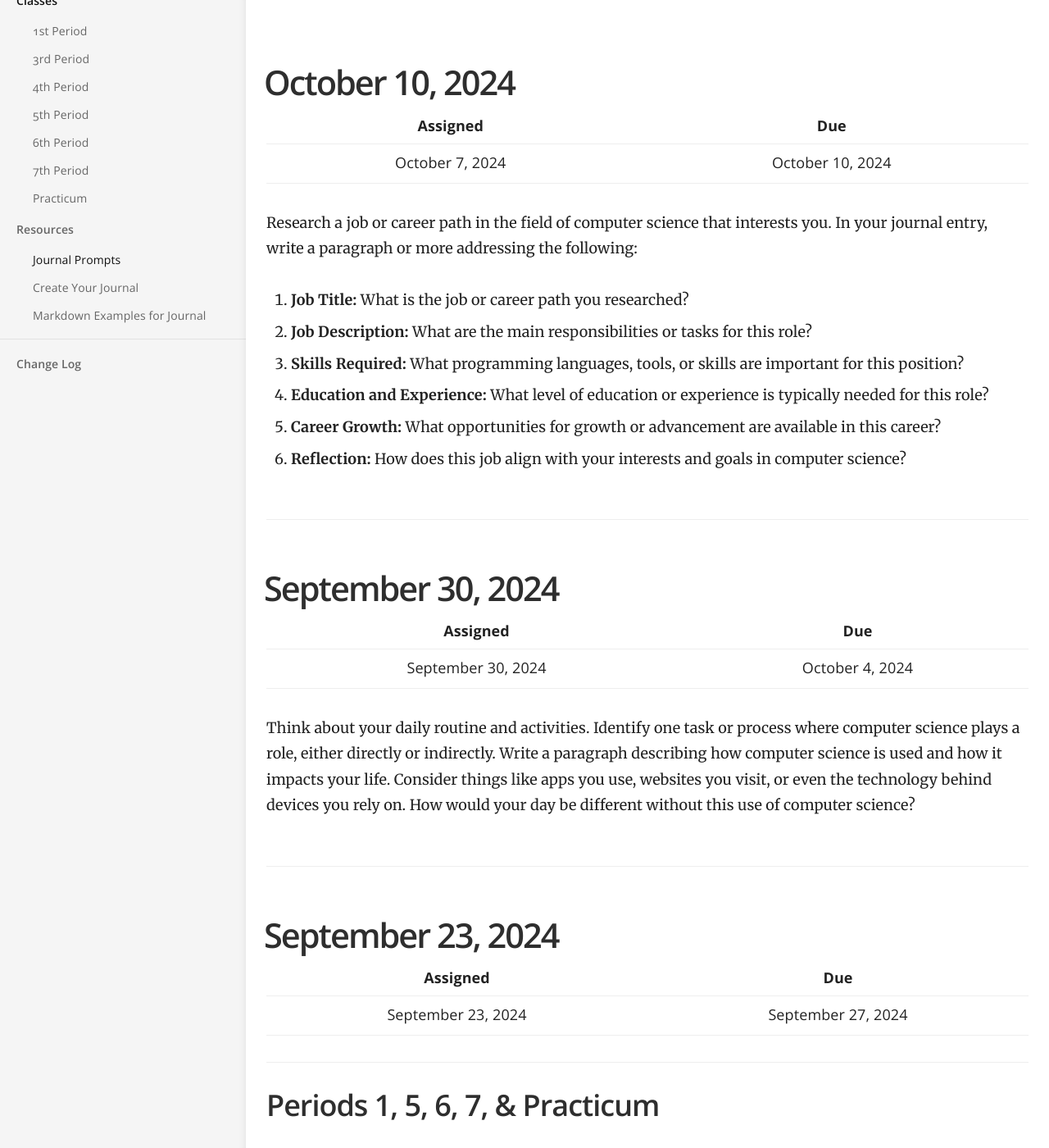
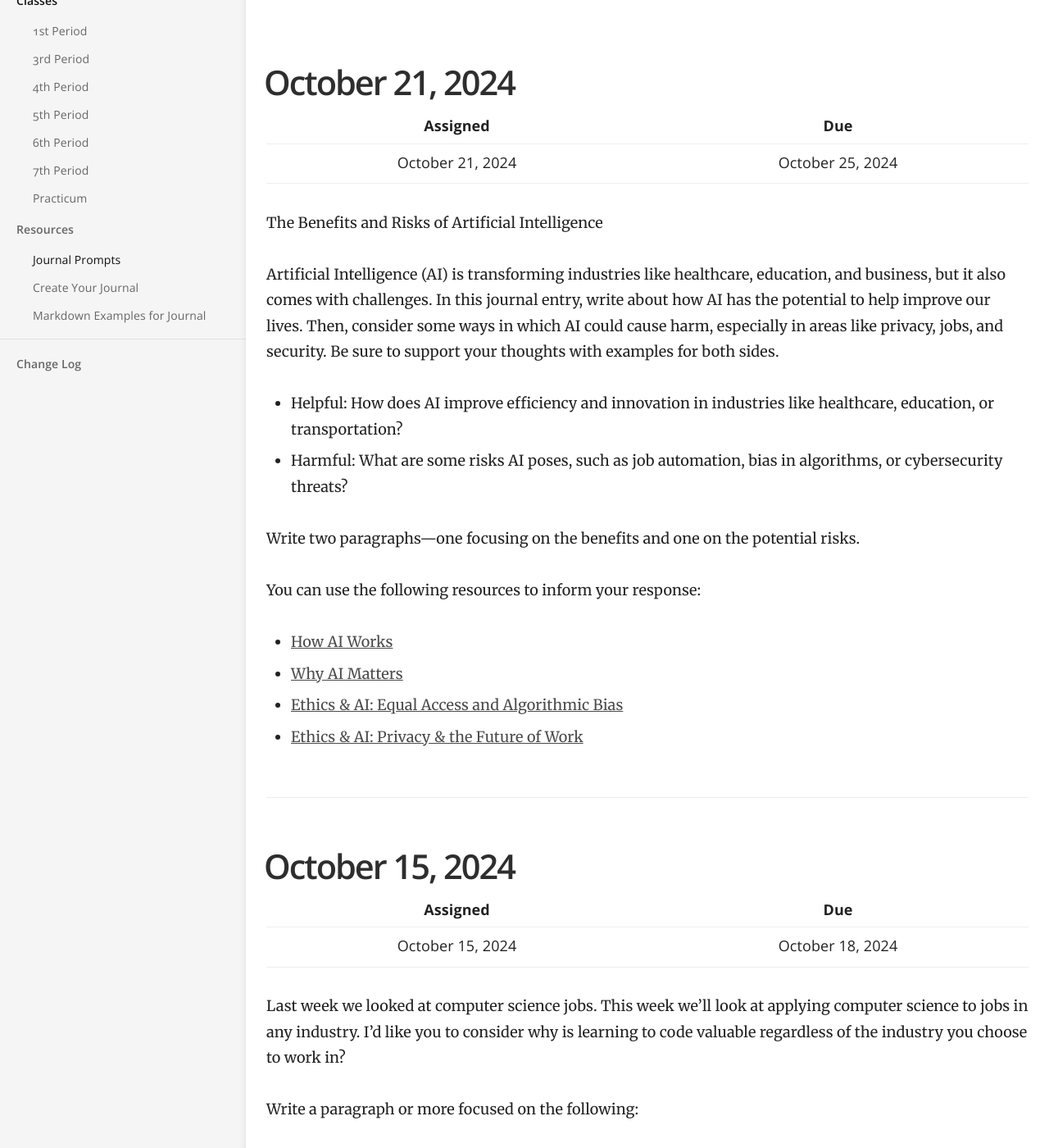
Before and after one commit to mswhitby/classroom, a Jekyll site: the page built from _docs/resources/journal.md, in a window 1280 px wide and 1400 px high, scrolled down 199 px. Shown: the whole window at 82% size. Built offline with Jekyll 4.4.1, drawn with Linux system fonts in a browser that asks for light colours; some of the changed text lies outside the part shown.

Commit message:
Journals

```diff
--- a/_docs/resources/journal.md
+++ b/_docs/resources/journal.md
@@ -3,6 +3,50 @@ title: Journal Prompts
 category: Resources
 order: 1
 ---
+
+# October 21, 2024
+
+Assigned         | Due              |
+:--------------: | :--------------: |
+October 21, 2024 | October 25, 2024 |
+
+The Benefits and Risks of Artificial Intelligence
+
+Artificial Intelligence (AI) is transforming industries like healthcare, education, and business, but it also comes with challenges. In this journal entry, write about how AI has the potential to help improve our lives. Then, consider some ways in which AI could cause harm, especially in areas like privacy, jobs, and security. Be sure to support your thoughts with examples for both sides.
+
+- Helpful: How does AI improve efficiency and innovation in industries like healthcare, education, or transportation?
+- Harmful: What are some risks AI poses, such as job automation, bias in algorithms, or cybersecurity threats?
+
+Write two paragraphs—one focusing on the benefits and one on the potential risks.
+
+You can use the following resources to inform your response:
+
+- [How AI Works](https://www.youtube.com/watch?v=Ok-xpKjKp2g)
+- [Why AI Matters](https://www.youtube.com/watch?v=dWRnCXbUDgA)
+- [Ethics & AI: Equal Access and Algorithmic Bias](https://www.youtube.com/watch?v=tJQSyzBUAew)
+- [Ethics & AI: Privacy & the Future of Work](https://www.youtube.com/watch?v=zNxw5gJtHLc)
+
+----
+
+# October 15, 2024
+
+Assigned         | Due              |
+:--------------: | :--------------: |
+October 15, 2024 | October 18, 2024 |
+
+Last week we looked at computer science jobs. This week we'll look at applying computer science to jobs in any industry. I'd like you to consider why is learning to code valuable regardless of the industry you choose to work in?
+
+Write a paragraph or more focused on the following:
+
+1. How can coding improve problem-solving skills?
+2. How might understanding code help you in industries that aren’t directly related to technology, such as healthcare, finance, or education?
+3. How does coding enhance creativity or collaboration?
+
+Provide examples where coding knowledge might benefit professionals in various fields. Remember to use specific examples and reflect on how coding can impact your future career path, even if it’s not directly related to computer science.
+
+You can use the following video to help inform your response: [Computer Science is Changing Everything](https://www.youtube.com/watch?v=QvyTEx1wyOY)
+
+----
 
 # October 10, 2024
 
```
